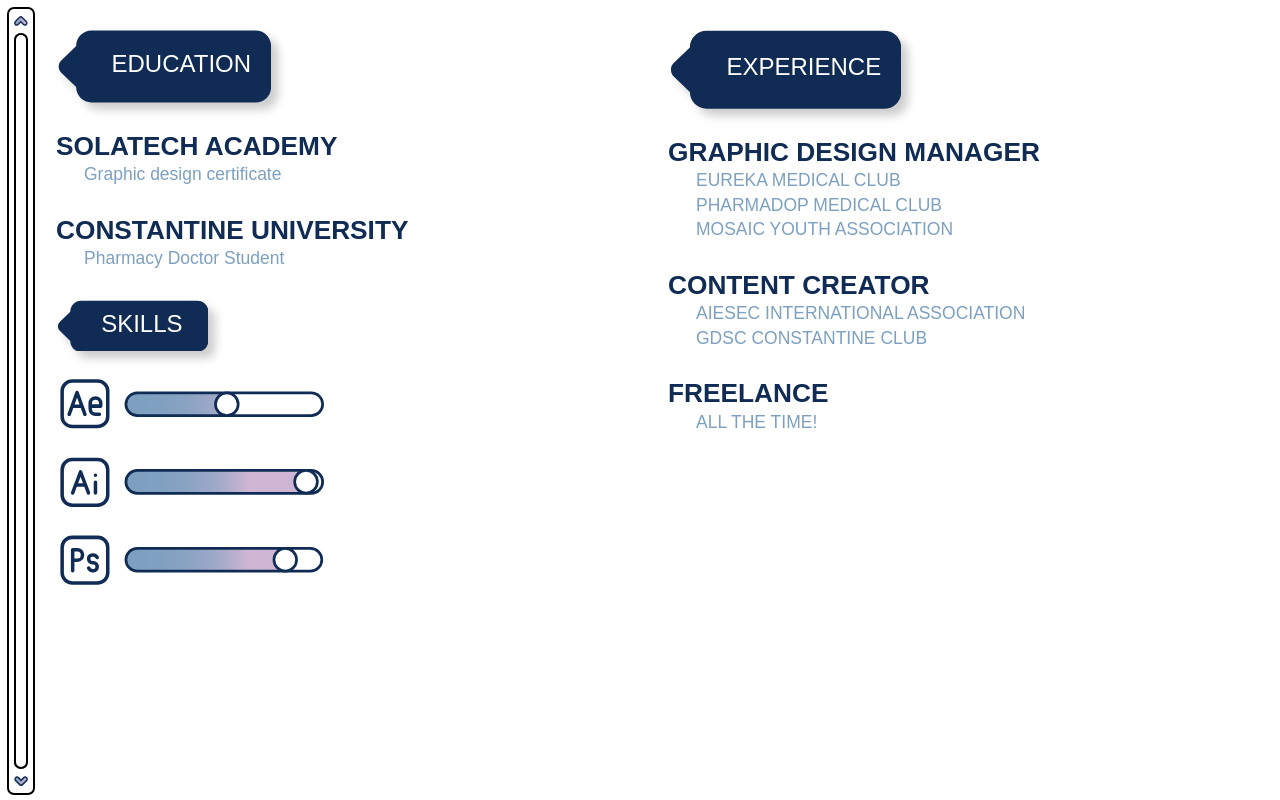
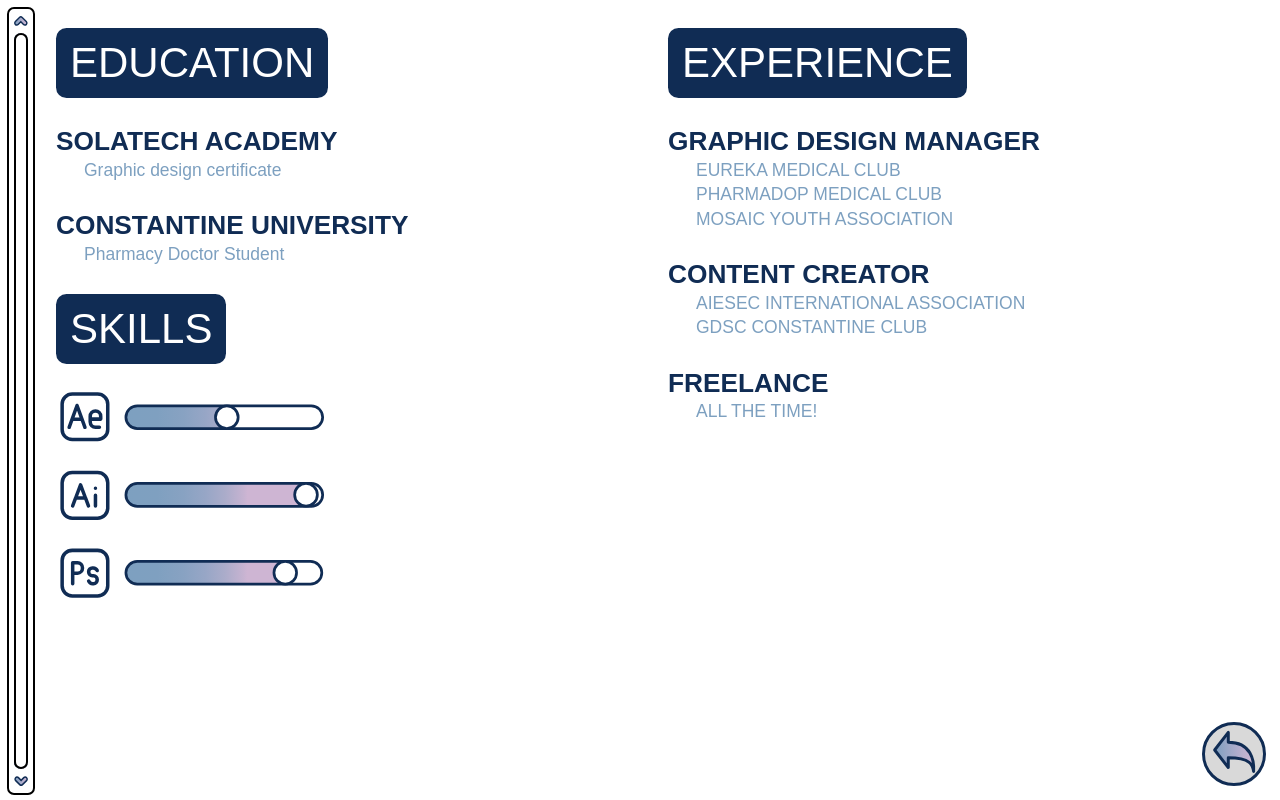
Before and after one commit to mohaneddz/Serine-Portfolio, a Next.js app: page /resume in a window 1280 px wide. Built offline with nearby package versions, Linux system fonts and the light colour scheme.

Commit message:
chore: separate portfolio feature group

```diff
--- a/src/app/resume/page.tsx
+++ b/src/app/resume/page.tsx
@@ -1,6 +1,7 @@
 import Image from "next/image";
 
-import TitleTag from "@/components/TitleTag";
+import SimpleTitleTag from "@/components/SimpleTitleTag";
+import Return from "@/components/Return";
 
 const ae = '/svgs/resume/ae.svg'
 const ai = '/svgs/resume/ai.svg'
@@ -16,7 +17,7 @@
 
       <div className="full relative">
 
-        <TitleTag text="EDUCATION" fontSize={24} paddingY={12} paddingX={20} />
+        <SimpleTitleTag text="EDUCATION" className="w-max" />
 
         <div className="flex flex-col gap-8 my-8">
 
@@ -32,7 +33,7 @@
 
         </div>
 
-        <TitleTag text="SKILLS" fontSize={24} paddingY={12} paddingX={20} />
+        <SimpleTitleTag text="SKILLS" className="w-max" />
 
         <div className="flex flex-col gap-8 my-8 ml-1">
           <div className="flex gap-4 hover-scale">
@@ -52,7 +53,7 @@
       </div>
 
       <div className="full relative">
-        <TitleTag text="EXPERIENCE" fontSize={24} paddingY={12} paddingX={20} />
+        <SimpleTitleTag text="EXPERIENCE" className="w-max" />
 
         <div className="flex flex-col gap-8 my-8">
 
@@ -78,6 +79,8 @@
 
       </div>
 
+      <Return />
+
     </main>
   );
 };
--- /dev/null
+++ b/src/components/Return.tsx
@@ -0,0 +1,11 @@
+"use client";
+
+import Image from 'next/image';
+
+const returnIcon = '/svgs/misc/return.svg';
+
+export default function Return() {
+    return (
+        <Image src={returnIcon} alt="Return Icon" width={64} height={64} onClick={() => window.history.back()} className='fixed z-50 bottom-4 right-4 hover-scale' />
+    );
+};
--- a/src/sections/G2KM.tsx
+++ b/src/sections/G2KM.tsx
@@ -1,7 +1,7 @@
 import Image from "next/image";
 import Link from "next/link";
 
-import TitleTag from "@/components/TitleTag";
+import SimpleTitleTag from "@/components/SimpleTitleTag";
 import TextBox from "@/components/TextBox";
 
 const webWindow = '/svgs/misc/web-window.svg'
@@ -32,7 +32,7 @@
 
                 <div className="w-full max-w-[60%] relative">
 
-                    <TitleTag text="Manaa serine" fontSize={32} paddingY={18} paddingX={32} className="absolute -top-24" />
+                    <SimpleTitleTag text="G2KM" className="absolute -top-14 left-2 z-30" />
                     <TextBox text={text} className="relative" />
 
                     <div className="flex gap-8 items-end">
--- a/src/sections/LogofolioMain.tsx
+++ /dev/null
@@ -1,33 +0,0 @@
-import TitleTag from "@/components/TitleTag";
-import WebImage from "@/components/WebImage";
-
-const image = '/imgs/image.webp'
-
-export default function LogofolioMain() {
-    return (
-        <section className="full center justify-around gap-8 min-h-screen">
-
-            <div className="center flex-col w-full gap-8 max-w-[35%] relative">
-
-                <div className="absolute z-50 -top-16 -left-16">
-                    <TitleTag text="Moonut" fontSize={24} paddingY={12} paddingX={20} />
-                </div>
-
-                <div className="relative full">
-                    <WebImage image={image} />
-                </div>
-
-            </div>
-
-            <div className="center flex-col w-full max-w-[20%]">
-                <WebImage image={image} />
-                <WebImage image={image} />
-            </div>
-
-            <div className="center flex-col w-full max-w-[20%]">
-                <WebImage image={image} />
-                <WebImage image={image} />
-            </div>
-        </section>
-    );
-};
--- a/src/sections/LogofolioProjects.tsx
+++ /dev/null
@@ -1,17 +0,0 @@
-import WebImage from "@/components/WebImage";
-const image = '/imgs/image.webp'
-
-export default function LogofolioProjects () {
-  return (
-    <div className="full min-h-screen grid grid-cols-4 gap-8">
-      <WebImage image={image} hover/>
-      <WebImage image={image} hover/>
-      <WebImage image={image} hover/>
-      <WebImage image={image} hover/>
-      <WebImage image={image} hover/>
-      <WebImage image={image} hover/>
-      <WebImage image={image} hover/>
-      <WebImage image={image} hover/>
-    </div>
-  );
-};
```
